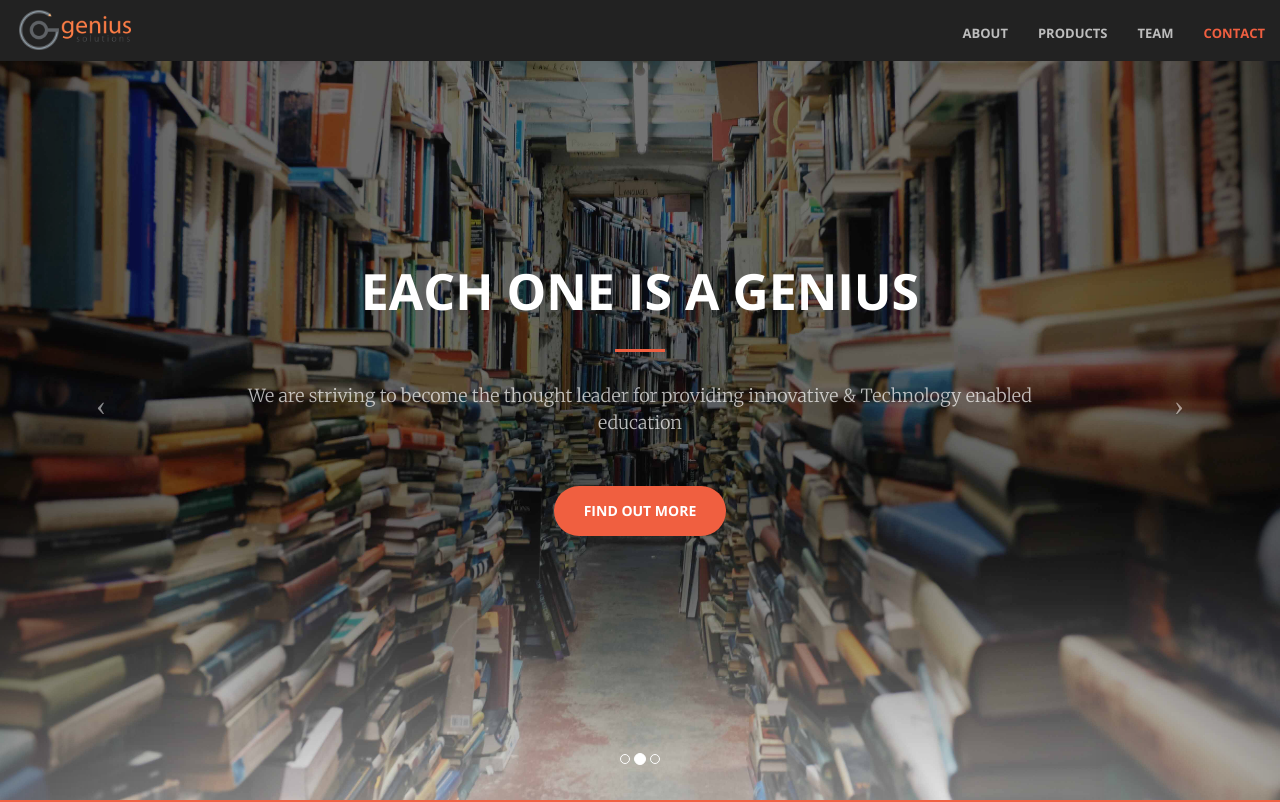
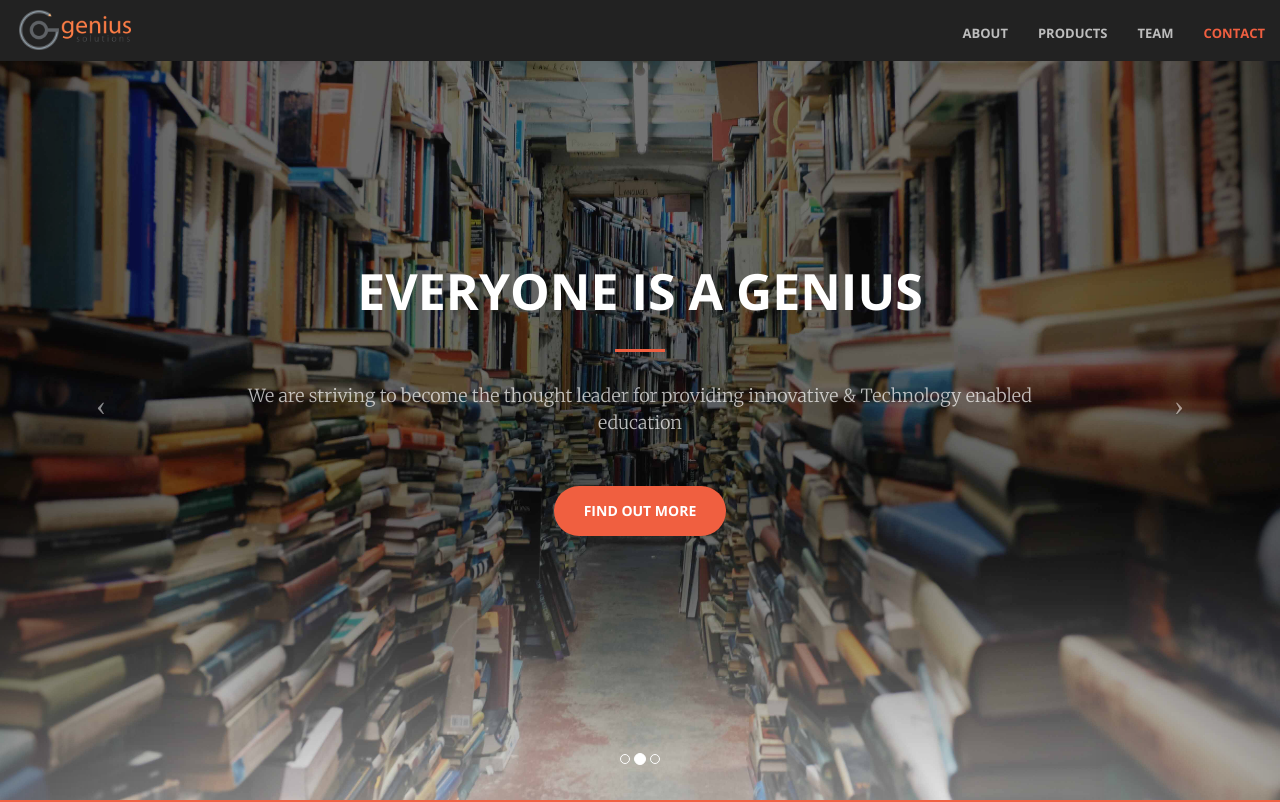
Before and after one commit to f0rr0/gogenius, a website: page index.html in a window 1280 px wide. Shown: the top 802 px of the page. Drawn offline with nearby package versions, Linux system fonts and the light colour scheme.

Commit message:
Change grammar

```diff
--- a/index.html
+++ b/index.html
@@ -82,7 +82,7 @@
                 <div class="fill" style="background-image:url('./img/header.jpg');">
                   <div class="header-content">
                       <div class="header-content-inner">
-                          <h1 id="homeHeading">Each one is a Genius</h1>
+                          <h1 id="homeHeading">Everyone is a Genius</h1>
                           <hr>
                           <p>We are striving to become the thought leader for providing innovative &amp; Technology enabled education</p>
                           <a href="#about" class="btn btn-primary btn-xl page-scroll">Find Out More</a>
@@ -94,7 +94,7 @@
                 <div class="fill" style="background-image:url('./img/header-2.jpg');">
                   <div class="header-content">
                       <div class="header-content-inner">
-                          <h1 id="homeHeading">Each one is a Genius</h1>
+                          <h1 id="homeHeading">Everyone is a Genius</h1>
                           <hr>
                           <p>We are striving to become the thought leader for providing innovative &amp; Technology enabled education</p>
                           <a href="#about" class="btn btn-primary btn-xl page-scroll">Find Out More</a>
@@ -106,7 +106,7 @@
                 <div class="fill" style="background-image:url('./img/header-3.jpg');">
                   <div class="header-content">
                       <div class="header-content-inner">
-                          <h1 id="homeHeading">Each one is a Genius</h1>
+                          <h1 id="homeHeading">Everyone is a Genius</h1>
                           <hr>
                           <p>We are striving to become the thought leader for providing innovative &amp; Technology enabled education</p>
                           <a href="#about" class="btn btn-primary btn-xl page-scroll">Find Out More</a>
```
